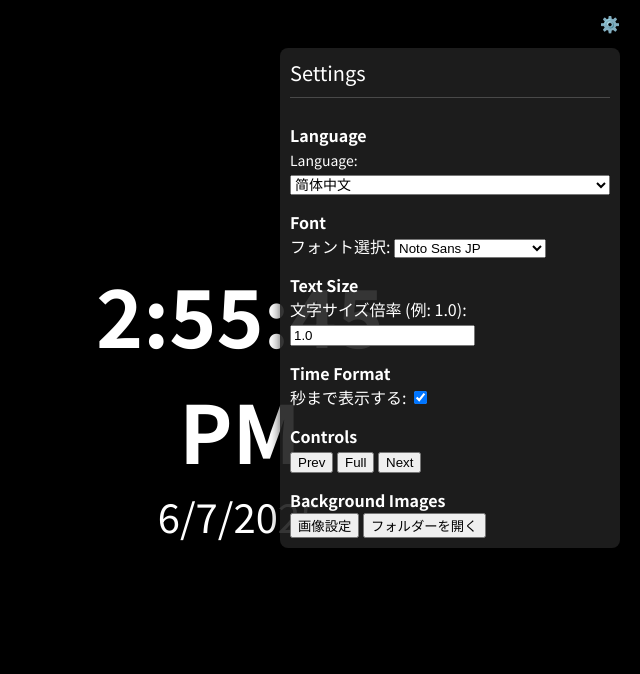
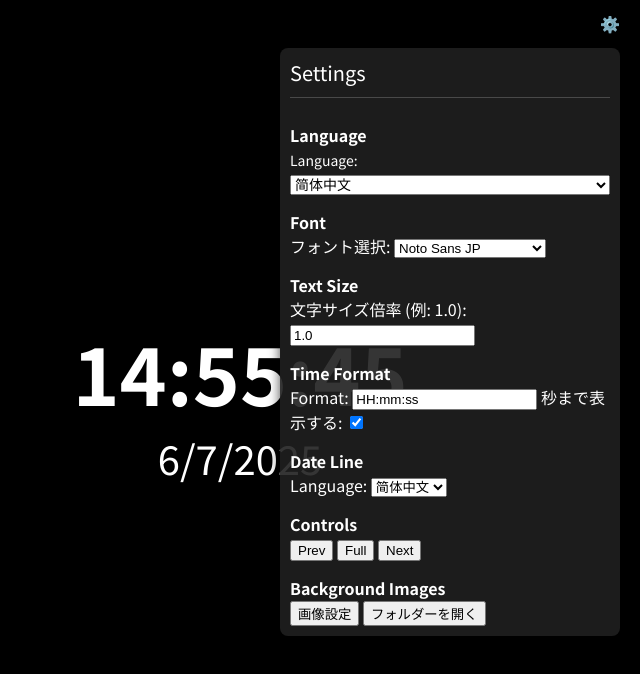
Before and after one commit to OzoneAsai/slide-local-clock, an Electron app: page public/index.html in a window 800 px wide. Both pictures are taken after a click on the button "⚙️". Shown: the whole page, without its empty margins (160-800 px from the left). Drawn offline with Linux system fonts and the light colour scheme; no server answers; a web font is replaced by a local one.

Commit message:
Add custom time format and date language

```diff
--- a/public/index.html
+++ b/public/index.html
@@ -229,8 +229,20 @@
       <input type="number" id="charSizeMultiplier" step="0.1" min="0.1" value="1.0">
 
       <div class="sectionTitle" data-i18n="timeFormatSection">Time Format</div>
+      <label for="timeFormat" data-i18n="timeFormatLabel">Format:</label>
+      <input type="text" id="timeFormat" value="HH:mm:ss">
       <label for="displaySeconds" data-i18n="displaySecondsLabel">秒まで表示する:</label>
       <input type="checkbox" id="displaySeconds" checked>
+
+      <div class="sectionTitle" data-i18n="dateLangSection">Date Line</div>
+      <label for="dateLangSelect" data-i18n="dateLangLabel">Language:</label>
+      <select id="dateLangSelect">
+        <option value="zh-CN">简体中文</option>
+        <option value="zh-TW">繁體中文</option>
+        <option value="en-US">English</option>
+        <option value="ja-JP">日本語</option>
+        <option value="ko-KR">한국어</option>
+      </select>
 
       <div class="sectionTitle" data-i18n="controlsSection">Controls</div>
       <div class="controlButtons">
@@ -316,6 +328,27 @@
         'en-US': 'Show seconds:',
         'ja-JP': '秒まで表示する:',
         'ko-KR': '초까지 표시:'
+      },
+      timeFormatLabel: {
+        'zh-CN': '格式:',
+        'zh-TW': '格式:',
+        'en-US': 'Format:',
+        'ja-JP': '形式:',
+        'ko-KR': '형식:'
+      },
+      dateLangSection: {
+        'zh-CN': '日期行',
+        'zh-TW': '日期行',
+        'en-US': 'Date Line',
+        'ja-JP': '日付行',
+        'ko-KR': '날짜 줄'
+      },
+      dateLangLabel: {
+        'zh-CN': '言語:',
+        'zh-TW': '語言:',
+        'en-US': 'Language:',
+        'ja-JP': '言語:',
+        'ko-KR': '언어:'
       },
       controlsSection: {
         'zh-CN': '控制',
@@ -431,6 +464,24 @@
     }
 
     let currentLang = detectDefaultLang();
+    let currentDateLang = currentLang;
+    let currentTimeFormat = 'HH:mm:ss';
+
+    function formatTime(date, fmt) {
+      const pad = (n) => n.toString().padStart(2, '0');
+      const h24 = date.getHours();
+      const h12 = h24 % 12 || 12;
+      return fmt
+        .replace(/HH/g, pad(h24))
+        .replace(/H/g, h24)
+        .replace(/hh/g, pad(h12))
+        .replace(/h/g, h12)
+        .replace(/mm/g, pad(date.getMinutes()))
+        .replace(/m/g, date.getMinutes())
+        .replace(/ss/g, pad(date.getSeconds()))
+        .replace(/s/g, date.getSeconds())
+        .replace(/A/g, h24 < 12 ? 'AM' : 'PM');
+    }
 
     function t(key) {
       return (translations[key] && translations[key][currentLang]) ||
@@ -454,13 +505,9 @@
 
     function updateClock() {
       const now = new Date();
-      const displaySeconds = document.getElementById('displaySeconds').checked;
-      if (displaySeconds) {
-        document.getElementById('time').textContent = now.toLocaleTimeString(currentLang);
-      } else {
-        document.getElementById('time').textContent = now.toLocaleTimeString(currentLang, { hour: '2-digit', minute: '2-digit' });
-      }
-      document.getElementById('date').textContent = now.toLocaleDateString(currentLang);
+      const fmt = document.getElementById('timeFormat').value || currentTimeFormat;
+      document.getElementById('time').textContent = formatTime(now, fmt);
+      document.getElementById('date').textContent = now.toLocaleDateString(currentDateLang);
     }
     setInterval(updateClock, 1000);
     updateClock();
@@ -533,6 +580,20 @@
       saveSettings();
     });
 
+    const timeFormatInput = document.getElementById('timeFormat');
+    timeFormatInput.addEventListener('change', function() {
+      currentTimeFormat = this.value;
+      updateClock();
+      saveSettings();
+    });
+
+    const dateLangSelect = document.getElementById('dateLangSelect');
+    dateLangSelect.addEventListener('change', function() {
+      currentDateLang = this.value;
+      updateClock();
+      saveSettings();
+    });
+
     fetch('/backgrounds')
       .then(r => r.json())
       .then(data => {
@@ -553,6 +614,14 @@
           }
           if (typeof conf.displaySeconds === 'boolean') {
             document.getElementById('displaySeconds').checked = conf.displaySeconds;
+          }
+          if (conf.timeFormat) {
+            currentTimeFormat = conf.timeFormat;
+            document.getElementById('timeFormat').value = conf.timeFormat;
+          }
+          if (conf.dateLang) {
+            currentDateLang = conf.dateLang;
+            document.getElementById('dateLangSelect').value = conf.dateLang;
           }
           if (conf.lang) {
             currentLang = conf.lang;
@@ -680,6 +749,8 @@
         font: fontSelect.value,
         charSizeMultiplier: parseFloat(document.getElementById('charSizeMultiplier').value),
         displaySeconds: document.getElementById('displaySeconds').checked,
+        timeFormat: document.getElementById('timeFormat').value,
+        dateLang: currentDateLang,
         lang: currentLang,
         bgConfigs,
       };
--- a/server.js
+++ b/server.js
@@ -36,6 +36,8 @@ function startServer(options = {}) {
     font: 'noto-sans-jp-default',
     charSizeMultiplier: 1.0,
     displaySeconds: true,
+    timeFormat: 'HH:mm:ss',
+    dateLang: defaultLocale,
     lang: defaultLocale,
     bgConfigs: [],
   };
```
Also changed, not shown: tests/server.test.js (+4 -0 lines), README.md.
